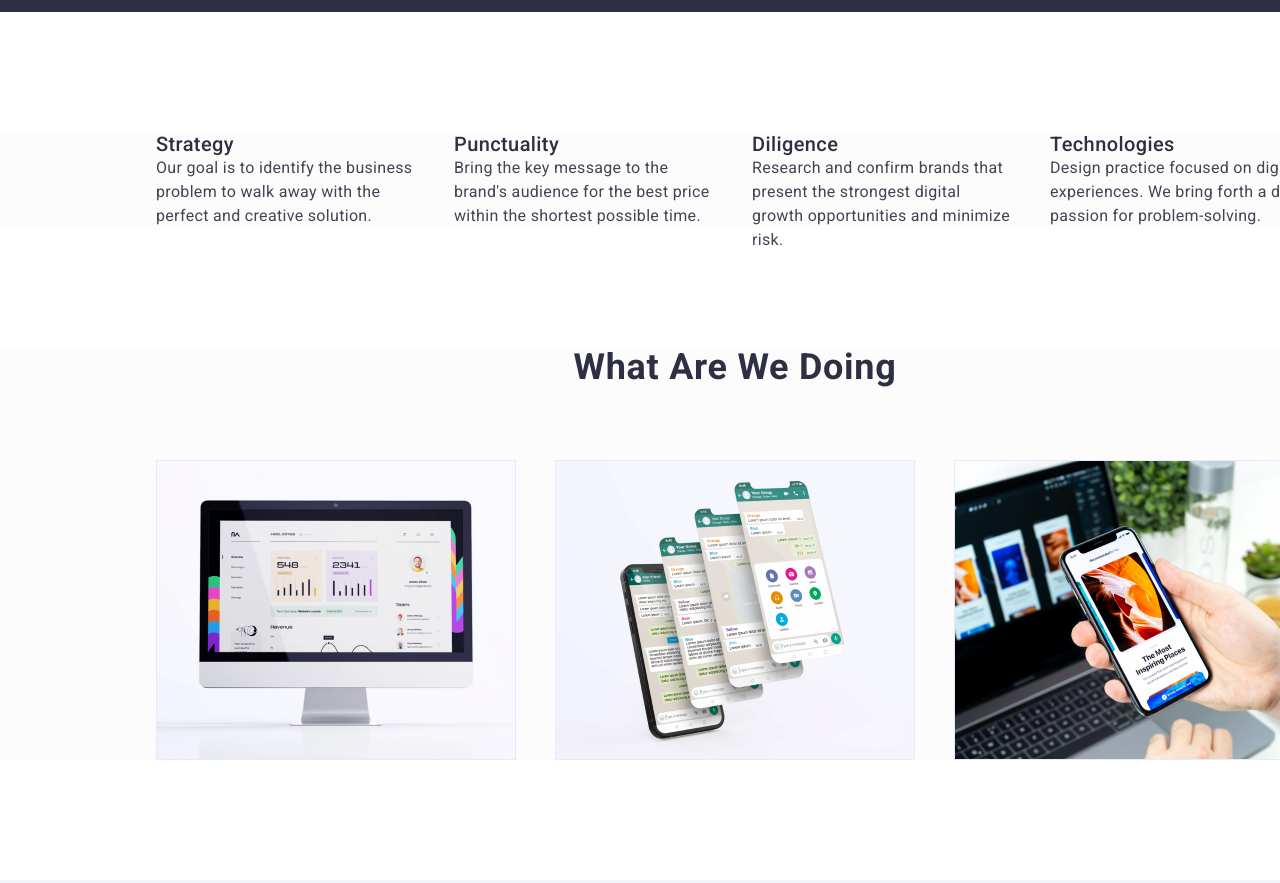
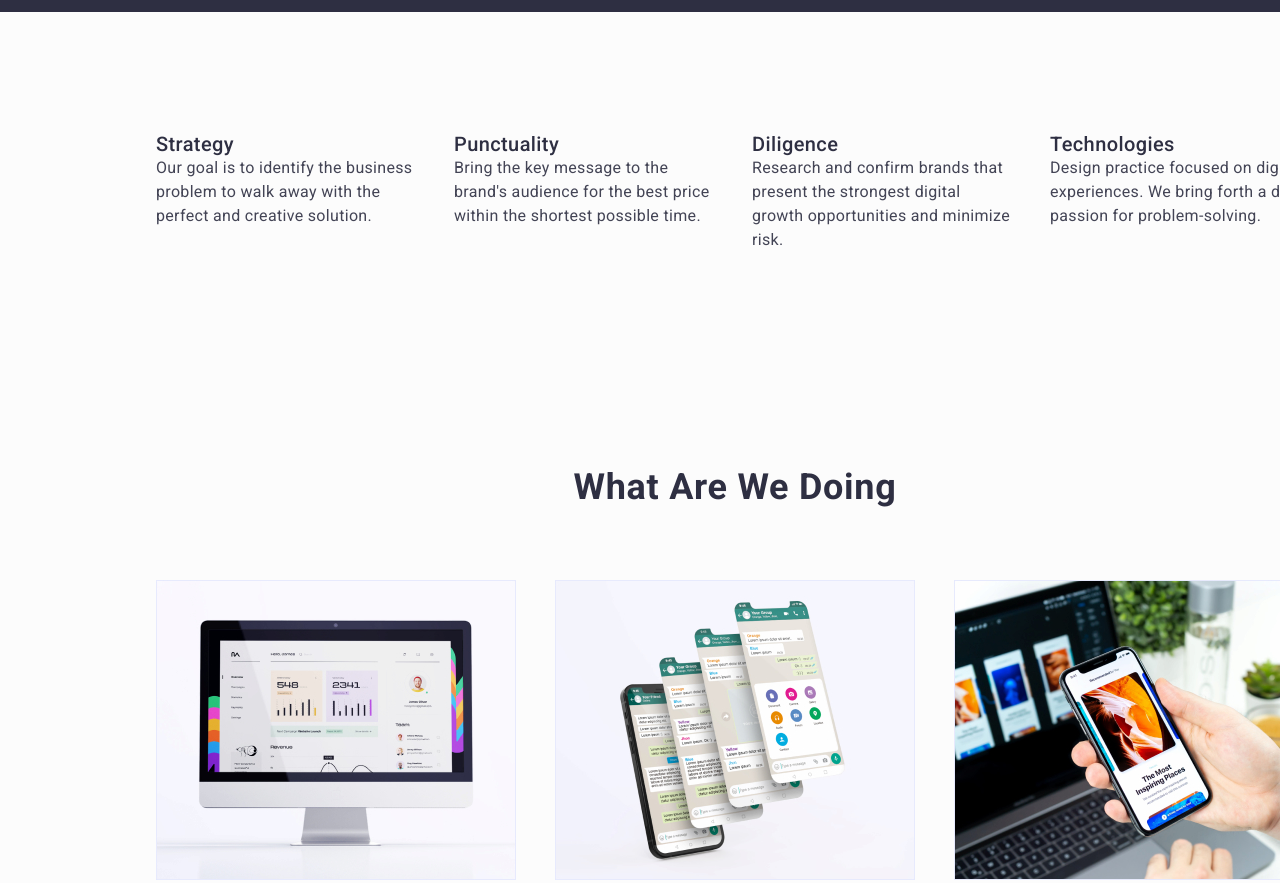
Before and after one commit to YanaHlybovets/goit-markup-hw-03, a plain HTML site: page index.html in a window 1280 px wide. Shown: the part 660-1543 px from the top of the page. Drawn offline with Linux system fonts and the light colour scheme.

Commit message:
Update styles.css

```diff
--- a/css/styles.css
+++ b/css/styles.css
@@ -210,7 +210,8 @@ body {
 
 .content-page {
     background: #FCFCFC;
-    margin-bottom: 120px;
+    padding-bottom: 120px;
+    padding-top: 120px;
 }
 
 .secondary-header {
@@ -258,8 +259,6 @@ body {
 .values-list {
     display: flex;
     flex-direction: row;
-    margin-top: 120px;
-    margin-bottom: 120px;
     justify-content: space-between;
 }
 
@@ -275,7 +274,6 @@ body {
     flex-direction: row;
     justify-content: space-between;
     margin-top: 72px;
-    margin-bottom: 120px;
 }
 
 .content-title {
```
